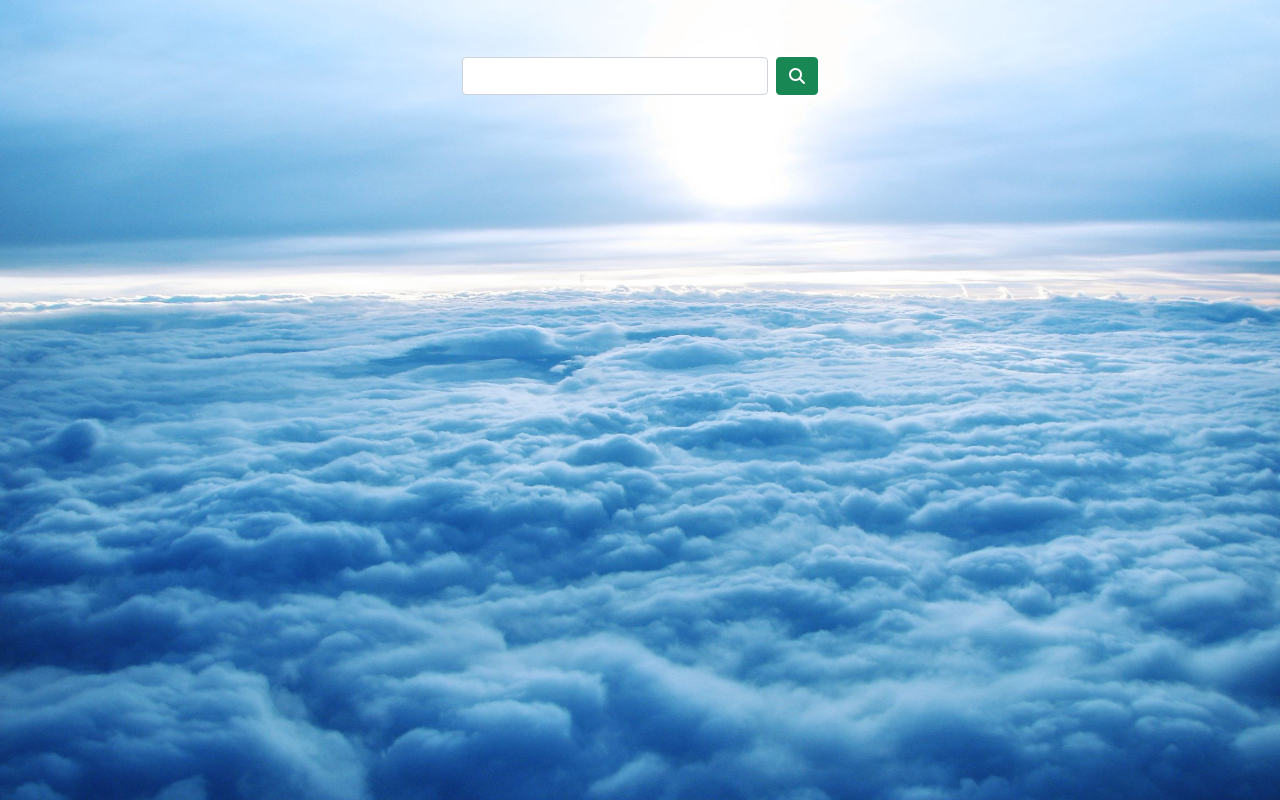
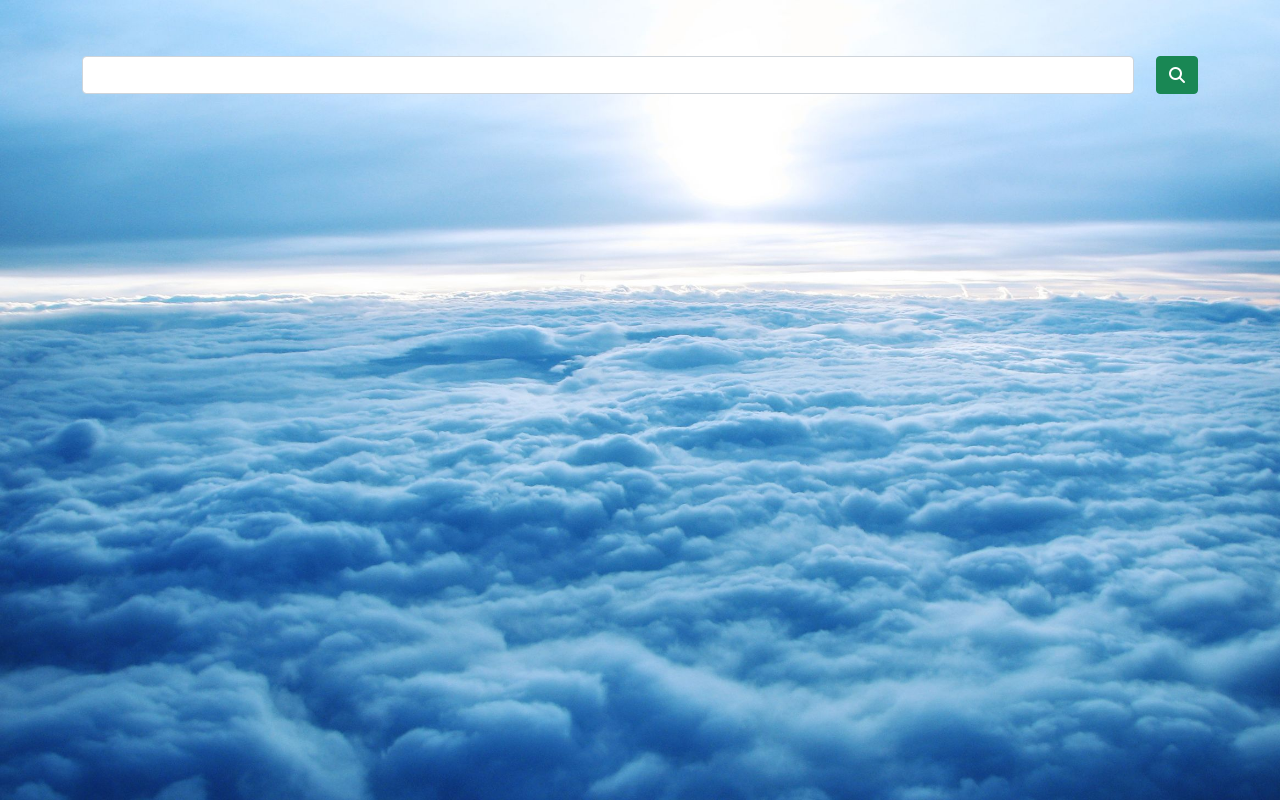
Before and after one commit to jishnukayyur/Weather_application, a plain HTML site: page index.html in a window 1280 px wide. Shown: the top 800 px of the page. Drawn offline with nearby package versions, Linux system fonts and the light colour scheme.

Commit message:
weather application

```diff
--- a/index.html
+++ b/index.html
@@ -16,14 +16,10 @@
 </head>
 <body>
     <div class="container">
-        <div class="row">
-            <div class="col-4"></div>
-            <div class="col-4 d-flex searchbar">
-                <input type="text" class="form-control me-2" name="" id="loc_name">
-                <button class="btn btn-success" onclick="fetchWeather()"><i class="fas fa-search"></i></button>
+            <div class=" d-flex searchbar">
+                <input type="text" class="form-control" name="" id="loc_name">
+                <button class="btn btn-success button" onclick="fetchWeather()"><i class="fas fa-search"></i></button>
             </div>
-            <div class="col-4"></div>
-        </div>
     </div>
     <div class=" container result " id="result"></div>
 </body>
--- a/style.css
+++ b/style.css
@@ -17,7 +17,7 @@ body
 }
 .button
 {
-    margin-top: 15%;
+    margin-left: 2%;
 }
 .searchbar
 {
```
